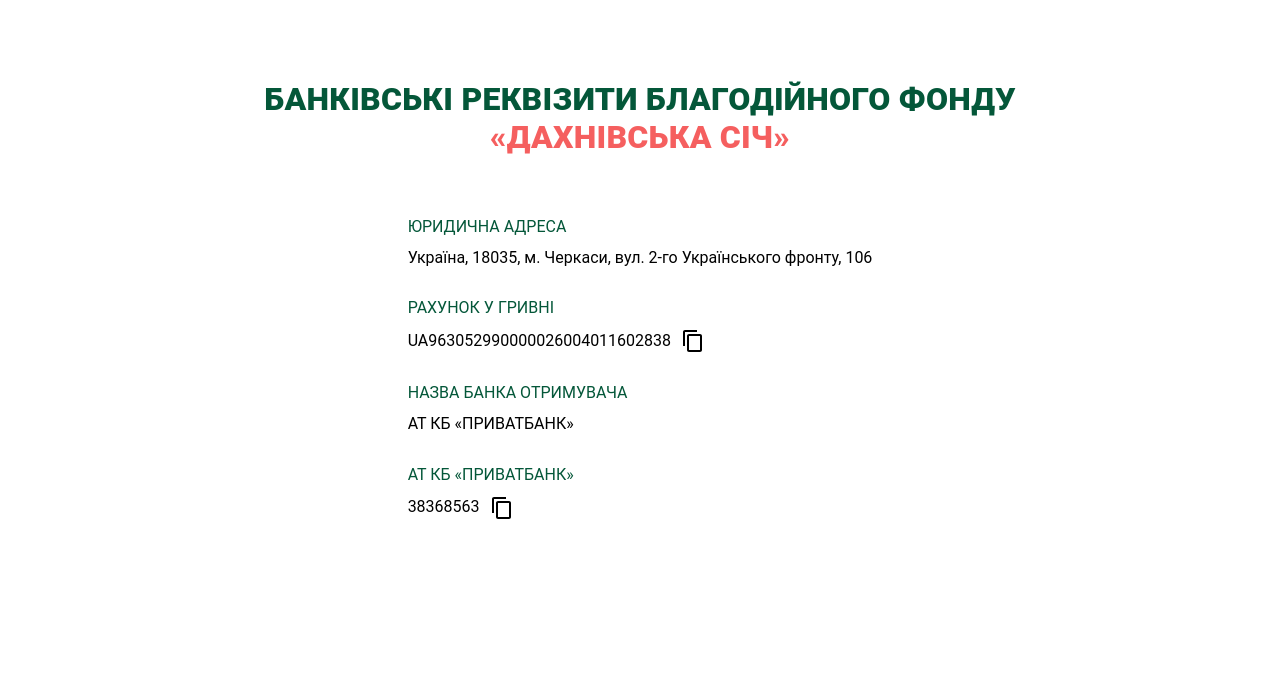
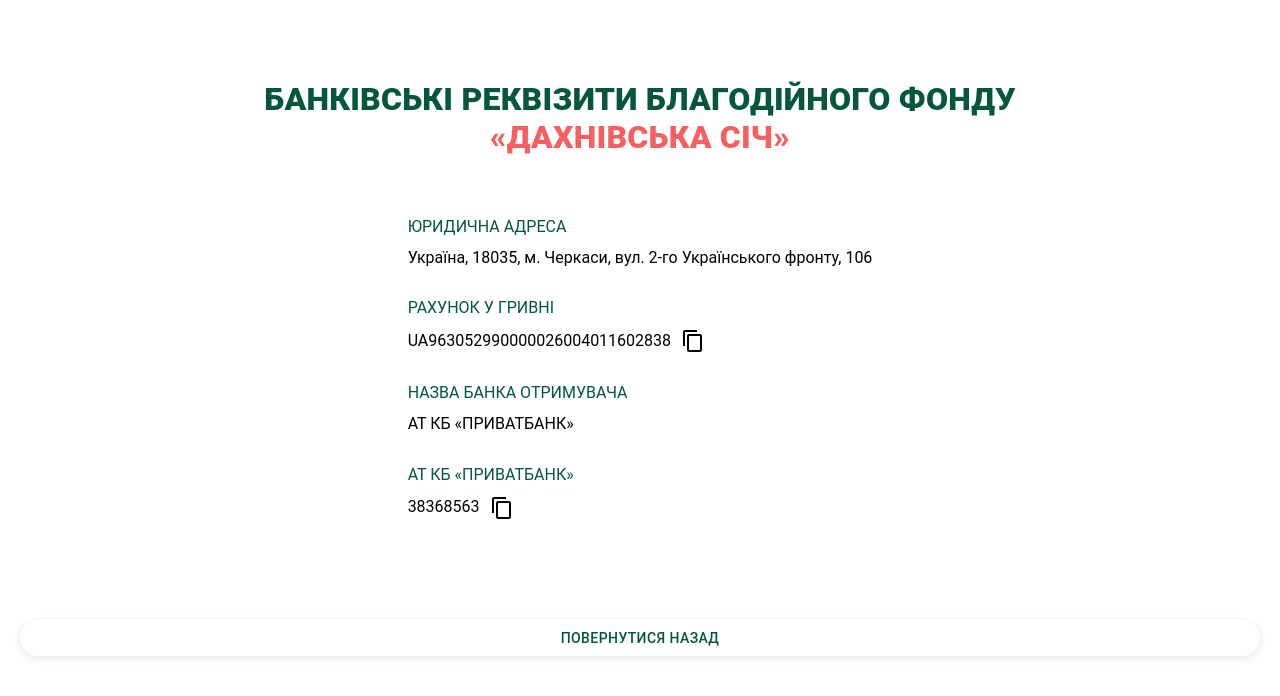
Before and after one commit to Na11a/borisovna, a React (Create React App) app: page /payment-details in a window 1280 px wide. Shown: the top 696 px of the page. Built offline with nearby package versions, Linux system fonts and the light colour scheme.

Commit message:
add menu button

```diff
--- a/src/components/Buttons/Donate.tsx
+++ b/src/components/Buttons/Donate.tsx
@@ -1,23 +1,25 @@
 import { Button } from '@mui/material'
 import React from 'react'
 import { useTranslation } from 'react-i18next';
+import { useNavigate } from 'react-router';
 
 type Props = {}
 
 
 const DonateButton = (props: Props) => {
   const { t } = useTranslation()
+  const navigate = useNavigate()
   return (
-    <Button sx={
-      {
+    <Button
+    onClick={()=>navigate('/payment-details')}
+    sx={{
         fontSize: '18px',
         borderRadius: '20px',
         backgroundColor: '#045739',
         width: '100%',
         color: 'white',
         fontWeight: '700'
-      }
-    }
+      }}
     >
       {t('button.Donate')}
     </Button>
--- a/src/components/Mission/OurMission.tsx
+++ b/src/components/Mission/OurMission.tsx
@@ -1,11 +1,9 @@
-import { t } from 'i18next';
-import React, { useEffect, useMemo } from 'react'
+import React from 'react'
 import { Title } from '../Title';
 import { Typography } from '@mui/material';
 import Box from '@mui/system/Box/Box';
 import BlockContainer from '../Layout/BlockContainer';
 import { defaultBlockMargin } from '../../styles/utils';
-import i18next from 'i18next';
 import { useTranslation } from 'react-i18next';
 
 
@@ -16,7 +14,7 @@ const OurMission = () => {
   return (
     <BlockContainer>
       <Box flex='100%'>
-        <Title name={t('ourMission.titleBlock.title')} />
+        <Title  name={t('ourMission.titleBlock.title')} />
       </Box>
       <Typography flex='50%' textAlign='left' mb={defaultBlockMargin} children={t('ourMission.titleBlock.description')} />
       <Box component='img' borderRadius='50%' src='./images/our-mission.png' marginBottom={defaultBlockMargin} />
--- a/src/components/Pages/PaymentDetails/PaymentDetails.tsx
+++ b/src/components/Pages/PaymentDetails/PaymentDetails.tsx
@@ -1,14 +1,40 @@
-import { Box } from "@mui/material"
+import { Box, Button } from "@mui/material"
 import { useTranslation } from "react-i18next"
-
+import { useState, useEffect } from 'react'
 import { BlockContainer, MainLayout } from "../../"
 import { Title } from "../../Title"
 import { TextWithLabel, TextWithLabelAndCopy } from "./TextWithLabel"
+import { useNavigate } from "react-router"
+import { pxToRem } from './../../../styles/utils';
 
 const EDRPOU = "38368563"
 const BANK_ACCOUNT = "UA963052990000026004011602838"
+const SuccessCopy = ({ isCopy }: { isCopy: boolean }) => {
+  const { t } = useTranslation()
+  const navigate = useNavigate()
+  const [buttonText, setButtonText] = useState(t('button.returnBack'))
+  useEffect(() => {
+    if (isCopy) {
+      setButtonText(t('button.copied'))
+      return
+    }
+    setButtonText(t('button.returnBack'))
+  }, [isCopy, t])
+  return (
+    <Button sx={{
+      color: '#045739',
+      width: '100%',
+      boxShadow: ' 0px 2px 8px rgba(0, 0, 0, 0.1)',
+      borderRadius: pxToRem(30)
+    }}
+      onClick={() => { navigate('/') }}>
+      {buttonText}
+    </Button>
+  )
+}
 
 export const PaymentDetails = () => {
+  const [isCopy, setIsCopy] = useState(false)
   const { t } = useTranslation()
 
   return (
@@ -26,6 +52,7 @@ export const PaymentDetails = () => {
           <TextWithLabelAndCopy
             label={t("PAYMENT_DETAILS_PAGE.CONTENT.ACCOUNT_TITLE")}
             text={BANK_ACCOUNT}
+            setIsCopy={setIsCopy}
           />
           <TextWithLabel
             label={t("PAYMENT_DETAILS_PAGE.CONTENT.BANK_NAME_TITLE")}
@@ -34,9 +61,11 @@ export const PaymentDetails = () => {
           <TextWithLabelAndCopy
             label={t("PAYMENT_DETAILS_PAGE.CONTENT.BANK_NAME_CONTENT")}
             text={EDRPOU}
+            setIsCopy={setIsCopy}
           />
         </Box>
       </BlockContainer>
+      <SuccessCopy isCopy={isCopy} />
     </MainLayout>
   )
 }
@@ -46,5 +75,5 @@ const dataContainerStyle = {
   flexDirection: "column",
   justifyContent: "center",
   gap: "30px",
-  marginTop: "40px"
+  marginY: pxToRem(40)
 }
--- a/src/components/Pages/PaymentDetails/TextWithLabel.tsx
+++ b/src/components/Pages/PaymentDetails/TextWithLabel.tsx
@@ -3,33 +3,43 @@ import ContentCopyIcon from '@mui/icons-material/ContentCopy';
 
 interface TextWithLabelProps {
   label: string,
-  text: string
+  text: string,
+}
+interface TextWithLabelAndCopyProps extends TextWithLabelProps {
+  setIsCopy: React.Dispatch<React.SetStateAction<boolean>>
+
 }
 
 export const TextWithLabel = ({ label, text }: TextWithLabelProps) => (
   <Box sx={containerStyle}>
-    <Typography sx={{ ...fontStyle, textTransform: "uppercase", color: "#045739"}}>
+    <Typography sx={{ ...fontStyle, textTransform: "uppercase", color: "#045739" }}>
       {label}
     </Typography>
-    <Typography sx={{ ...fontStyle, color: "#000000"}}>
+    <Typography sx={{ ...fontStyle, color: "#000000" }}>
       {text}
     </Typography>
   </Box>
 )
 
-export const TextWithLabelAndCopy = ({ label, text }: TextWithLabelProps) => {
-  const handleCopy = () => navigator.clipboard.writeText(text)
+export const TextWithLabelAndCopy = ({ label, text, setIsCopy }: TextWithLabelAndCopyProps) => {
+  const handleCopy = () => {
+    navigator.clipboard.writeText(text)
+    setIsCopy(true)
+    setTimeout(() => {
+      setIsCopy(false)
+    }, 3000)
+  }
 
   return (
     <Box sx={containerStyle}>
-      <Typography sx={{ ...fontStyle, textTransform: "uppercase", color: "#045739"}}>
+      <Typography sx={{ ...fontStyle, textTransform: "uppercase", color: "#045739" }}>
         {label}
       </Typography>
       <Box sx={clipboardTextContainerStyle}>
-        <Typography sx={{ ...fontStyle, color: "#000000"}}>
+        <Typography sx={{ ...fontStyle, color: "#000000" }}>
           {text}
         </Typography>
-        <ContentCopyIcon onClick={handleCopy}/>
+        <ContentCopyIcon onClick={handleCopy} />
       </Box>
     </Box>
   )
--- a/src/locales/en/translation.json
+++ b/src/locales/en/translation.json
@@ -2,7 +2,9 @@
   "title": "“DAKHNIVSKA SICH”",
   "subtitle": "CHARITABLE FOUNDATION",
   "button": {
-    "Donate": "Donate"
+    "Donate": "Donate",
+    "copied":"Copied",
+    "returnBack":"Return back"
   },
   "ourMission": {
     "titleBlock": {
--- a/src/locales/uk/translation.json
+++ b/src/locales/uk/translation.json
@@ -3,17 +3,19 @@
   "subtitle": "БЛАГОДІЙНИЙ ФОНД",
   "description": "Місцева, добровільна, позапартійна, незалежна, благодійна організація Діє на засадах законності, гуманності, спільності інтересів та рівності прав її учасників у відповідності до чинного законодавства України",
   "button": {
-    "Donate": "Допомогти"
+    "Donate": "Допомогти",
+    "copied": "Скопійовано",
+    "returnBack": "Повернутися назад"
   },
   "ourMission": {
-    "titleBlock":{
-      "title":"Наша місія",
-      "description":"Сприяння та надання фінансової, організаційної, матеріальної, психологічної, духовної благодійної допомоги тим, хто її потребує"
+    "titleBlock": {
+      "title": "Наша місія",
+      "description": "Сприяння та надання фінансової, організаційної, матеріальної, психологічної, духовної благодійної допомоги тим, хто її потребує"
     },
-    "descriptionBlock":{
-      "title":"Фінансова Складова:",
-      "block1":"Фінансова діяльність спрямована на благодійництво.",
-      "block2":"Фонд не передбачає отримання прибутків від діяльності, та не є прибутковою організацією."
+    "descriptionBlock": {
+      "title": "Фінансова Складова:",
+      "block1": "Фінансова діяльність спрямована на благодійництво.",
+      "block2": "Фонд не передбачає отримання прибутків від діяльності, та не є прибутковою організацією."
     }
   },
   "address": "18035 м. Черкаси, вул. 2-го Українського фронту,106",
@@ -82,13 +84,13 @@
   "menu": {
     "main": "Головна",
     "ourMission": "Наша місія",
-    "geographyOfActivity":"Географія діяльності",
-    "fundCooperation":"Співпраця фонду",
-    "internationalActivities":"Міжнародна діяльність",
-    "purposeAndActivities":"Мета та напрямки діяльності",
-    "goodDeeds":"Добрі справи",
-    "details":"Реквізити",
-    "contacts":"Контакти",
-    "legislativeBases":"Законодавчі основи"
+    "geographyOfActivity": "Географія діяльності",
+    "fundCooperation": "Співпраця фонду",
+    "internationalActivities": "Міжнародна діяльність",
+    "purposeAndActivities": "Мета та напрямки діяльності",
+    "goodDeeds": "Добрі справи",
+    "details": "Реквізити",
+    "contacts": "Контакти",
+    "legislativeBases": "Законодавчі основи"
   }
 }
```
Also changed, not shown: src/components/Title/Title.tsx (+25 -6 lines).
